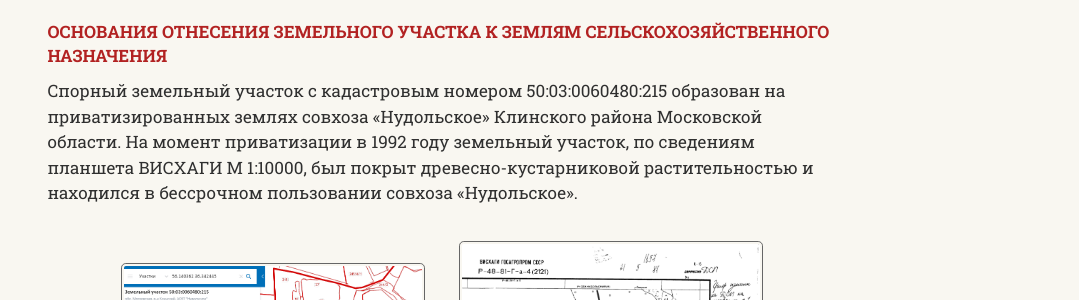
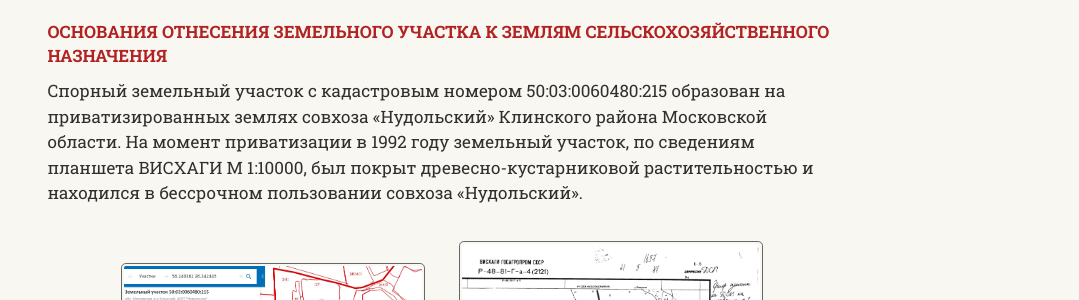
Before and after one commit to SergSi/land-use-art, a Jekyll site: the page built from _articles/2024-05-06-lesa.md, in a window 1280 px wide and 900 px high, scrolled down 739 px. Shown: the part 181-481 px from the top of the window, without its empty margins (201-1280 px from the left). Built offline with Jekyll 4.4.1, drawn with Linux system fonts in a browser that asks for light colours; some web fonts are replaced.

Commit message:
Update 2024-05-06-lesa.md

```diff
--- a/_articles/2024-05-06-lesa.md
+++ b/_articles/2024-05-06-lesa.md
@@ -16,7 +16,7 @@ author: С. И. Ивасюк
 
 # Основания отнесения земельного участка к землям сельскохозяйственного назначения
 
-Спорный земельный участок с кадастровым номером 50:03:0060480:215 образован на приватизированных землях совхоза «Нудольское» Клинского района Московской области. На момент приватизации в 1992 году земельный участок, по сведениям планшета ВИСХАГИ М 1:10000, был покрыт древесно-кустарниковой растительностью и находился в бессрочном пользовании совхоза «Нудольское».
+Спорный земельный участок с кадастровым номером 50:03:0060480:215 образован на приватизированных землях совхоза «Нудольский» Клинского района Московской области. На момент приватизации в 1992 году земельный участок, по сведениям планшета ВИСХАГИ М 1:10000, был покрыт древесно-кустарниковой растительностью и находился в бессрочном пользовании совхоза «Нудольский».
 
 {% include image-2.html
 file-1="2024-05-06/image.png" caption-1="Фрагмент публичной кадастровой карты"
```
